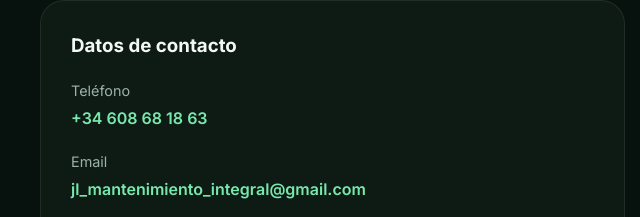
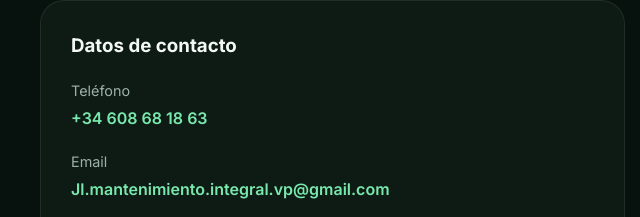
Before and after one commit to maanu18/JLmantenimiento, a plain HTML site: page index.html in a window 1280 px wide. Shown: the part 3351-3568 px from the top of the page, 0-640 px from the left. Drawn offline with Linux system fonts and the light colour scheme.

Commit message:
Actualizar index.html

```diff
--- a/index.html
+++ b/index.html
@@ -655,7 +655,7 @@ footer{
           <div class="contact-label">Email</div>
           <div class="contact-value">
             <a href="mailto:jl_mantenimiento_integral@gmail.com">
-              jl_mantenimiento_integral@gmail.com
+              Jl.mantenimiento.integral.vp@gmail.com
             </a>
           </div>
         </div>
```
